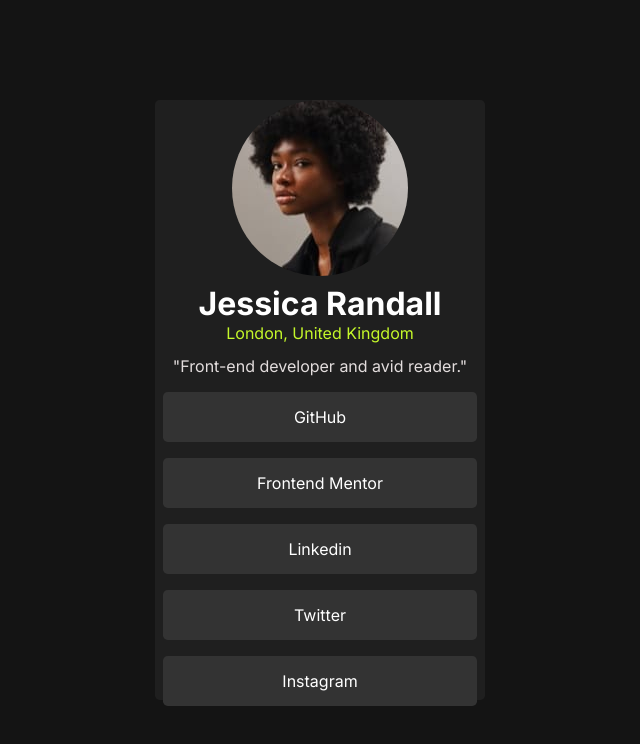
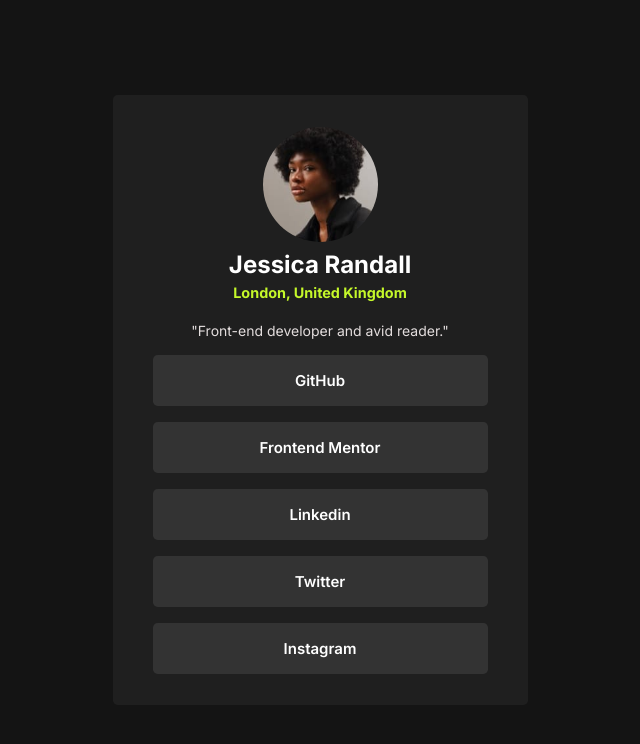
Before and after one commit to carloscarrenio/social-links-profile-main, a plain HTML site: page index.html in a window 1280 px wide. Shown: the whole page, without its empty margins (320-960 px from the left). Drawn offline with Linux system fonts and the light colour scheme.

Commit message:
finished styles

```diff
--- a/styles.css
+++ b/styles.css
@@ -18,10 +18,12 @@
   /*   border: solid red; */
   width: 100%;
   height: 100vh;
+  font-size: 14px;
   display: flex;
   justify-content: center;
   align-items: center;
   background-color: hsl(0, 0%, 8%);
+  transition: background-color 0.3s ease;
 }
 
 .main-container {
@@ -33,7 +35,22 @@
   border-radius: 0.3rem;
   display: flex;
   flex-direction: column;
-  justify-content: space-between;
+  justify-content: space-evenly;
+  padding: 0.5rem;
+}
+
+@media screen and (min-width: 600px) {
+  .main-container {
+    padding: 2rem;
+    width: 370px;
+  }
+}
+@media screen and (min-width: 750px) {
+  .main-container {
+    padding: 2rem;
+    height: 610px;
+    width: 415px;
+  }
 }
 
 header {
@@ -46,16 +63,31 @@
 .avatar-img {
   border-radius: 50%;
   margin-bottom: 0.5rem;
+  width: 115px;
+  height: 115px;
+}
+
+h1 {
+  font-size: 1.3rem;
+  margin-bottom: 5px;
+}
+
+@media screen and (min-width: 600px) {
+  h1 {
+    font-size: 1.5rem;
+  }
 }
 
 .description-country {
+  font-size: 0.9rem;
   color: hsl(75, 94%, 57%);
   margin-bottom: 0.8rem;
+  font-weight: 700;
 }
 
 .description-about-me {
   color: hsl(0, 10%, 88%);
-  margin-bottom: 0.5rem;
+  margin: 0.5rem 0;
 }
 
 /* text white */
@@ -78,4 +110,19 @@
   padding: 15px 0;
   margin: 0.5rem;
   text-align: center;
+  font-weight: 600;
+  cursor: pointer;
+  transition: background-color 0.3s ease;
 }
+
+@media screen and (min-width: 750px) {
+  a {
+    font-size: 15px;
+    padding: 16px 0;
+  }
+}
+
+a:hover {
+  background-color: hsl(75, 94%, 57%);
+  color: hsl(0, 0%, 8%);
+}
```
